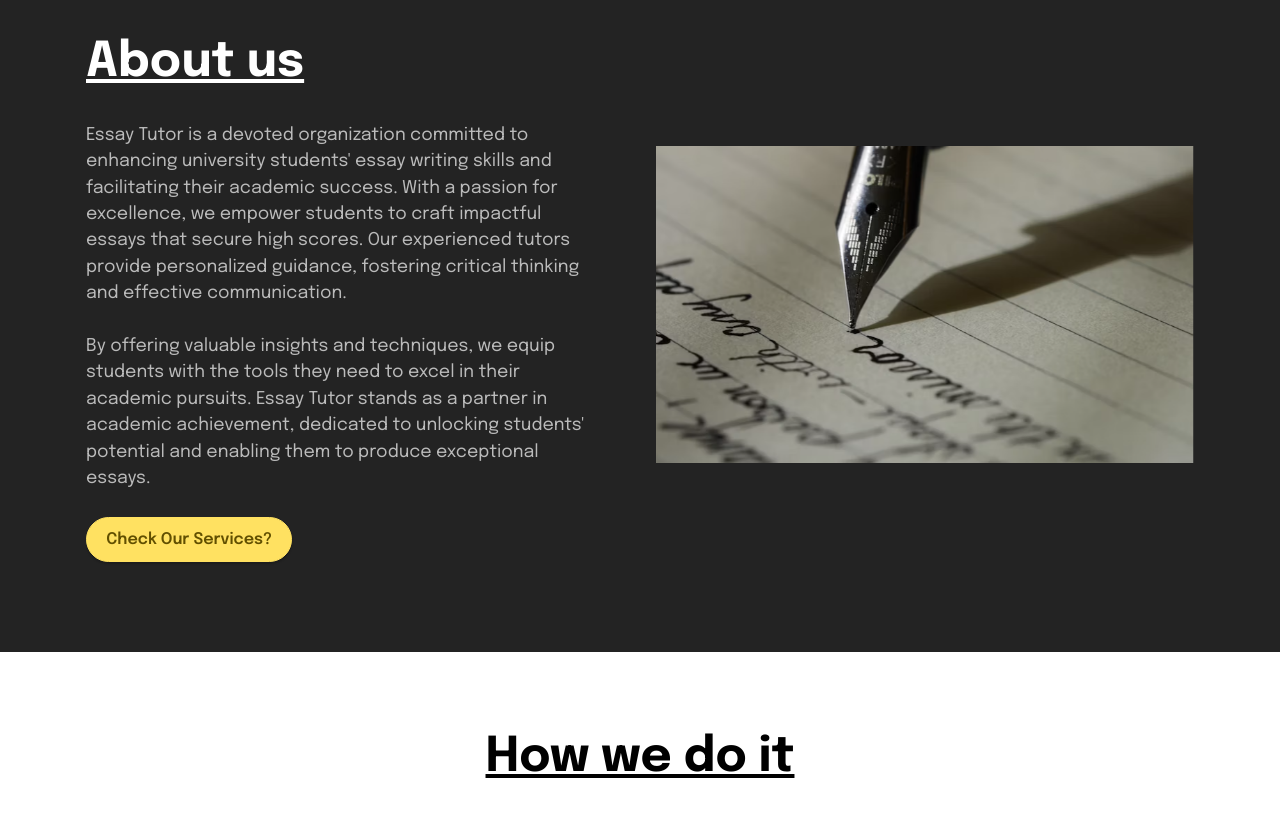
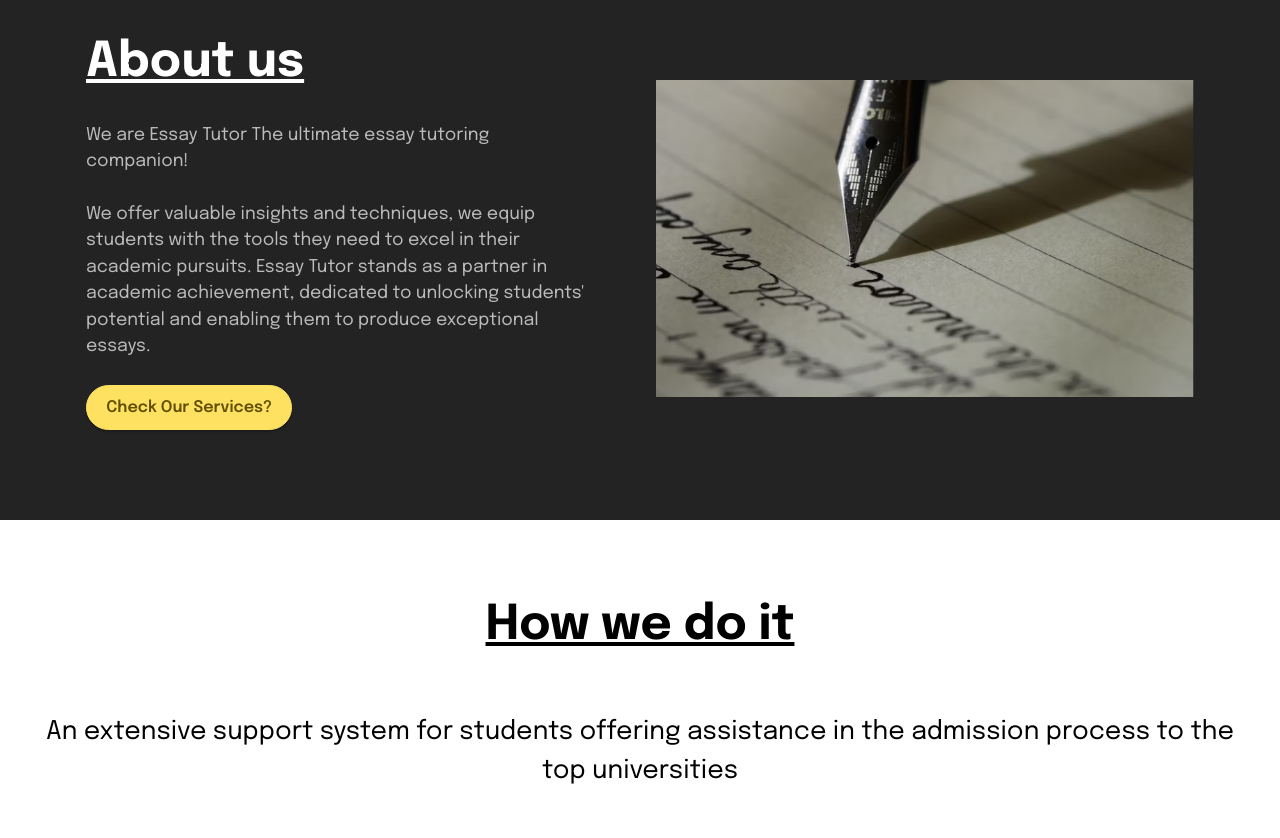
Before and after one commit to Govindmenon69/ET-WEB, a plain HTML site: page index.html in a window 1280 px wide. Shown: the part 800-1638 px from the top of the page. Drawn offline with Linux system fonts and the light colour scheme; files whose address does not match are found by name.

Commit message:
Update index.html

```diff
--- a/index.html
+++ b/index.html
@@ -122,7 +122,7 @@
             <div class="card col-12 col-lg">
                 <div class="card-wrapper">
                     <h6 class="card-title mbr-fonts-style mb-4 display-2"><strong><u>About us</u></strong></h6>
-                    <p class="mbr-text mbr-fonts-style display-7">Essay Tutor is a devoted organization committed to enhancing university students' essay writing skills and facilitating their academic success. With a passion for excellence, we empower students to craft impactful essays that secure high scores. Our experienced tutors provide personalized guidance, fostering critical thinking and effective communication. <br><br>By offering valuable insights and techniques, we equip students with the tools they need to excel in their academic pursuits. Essay Tutor stands as a partner in academic achievement, dedicated to unlocking students' potential and enabling them to produce exceptional essays.</p>
+                    <p class="mbr-text mbr-fonts-style display-7">We are Essay Tutor The ultimate essay tutoring companion!<br><br>We offer valuable insights and techniques, we equip students with the tools they need to excel in their academic pursuits. Essay Tutor stands as a partner in academic achievement, dedicated to unlocking students' potential and enabling them to produce exceptional essays.</p>
                     <div class="mbr-section-btn"><a class="btn btn-warning display-4" href="index.html#features10-5">Check Our Services?</a></div>
                 </div>
             </div>
```
